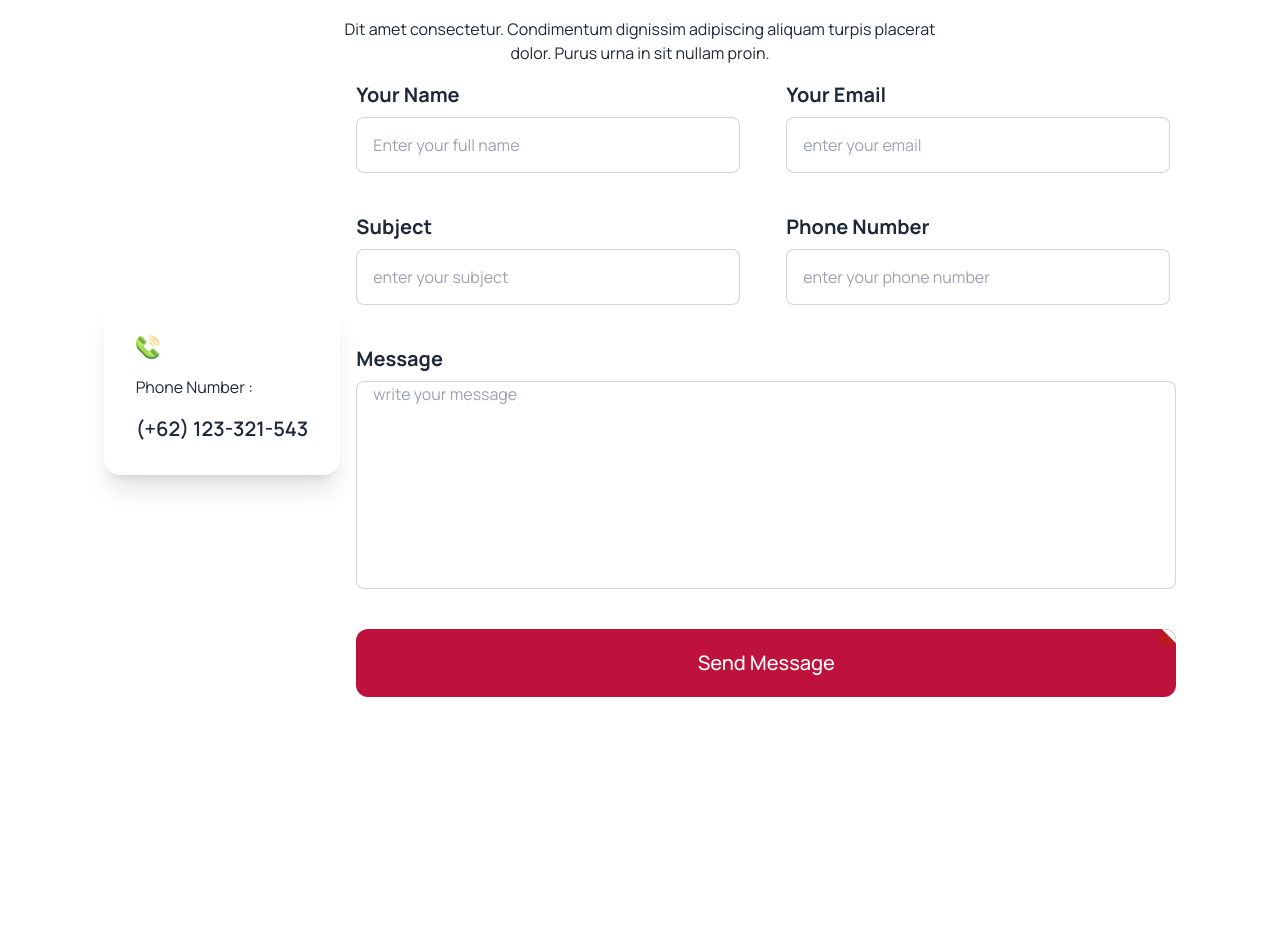
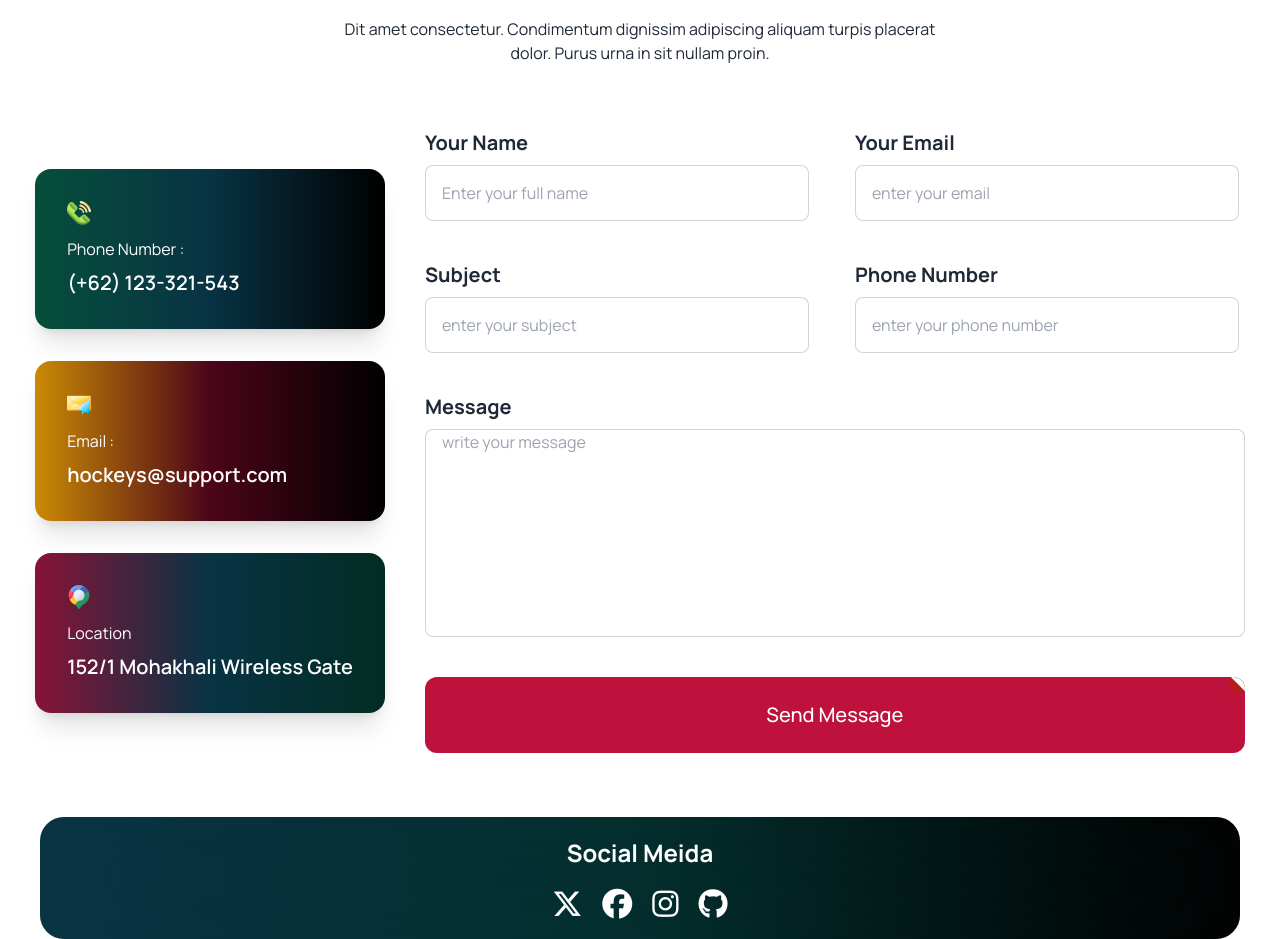
Before and after one commit to imtiazzahamedd/hockey, a plain HTML site: page index.html in a window 1280 px wide. Shown: the part 4600-5539 px from the top of the page. Before the commit the page ends 5361 px from the top, so only its background shows below. Drawn offline with nearby package versions, Linux system fonts and the light colour scheme.

Commit message:
social media

```diff
--- a/index.html
+++ b/index.html
@@ -523,68 +523,106 @@
           </div>
           <!-- get in touch second section -->
           <div class="hero ">
-            <div class="hero-content flex-col lg:flex-row">
-              <div class="cards">
+            <div class="hero-content flex-col lg:flex-row gap-10">
+              <div class="cards space-y-8">
                 <!-- first card -->
-                <div class="card  shadow-xl">
+                <div class="card text-white bg-gradient-to-r from-emerald-900 via-cyan-950 to-black shadow-xl hover:transition-all hover:scale-110 hover:duration-300
+                hover:ease-in-out hover:shadow-xl hover:shadow-teal-950">
                   <div class="card-body">
-                    <img src="Images/Group 1171275317.png" alt="" class="w-6 mb-2">
-                    <p>Phone Number :<p>
+                    <img src="Images/Group 1171275317.png" alt="" class="w-6 mb-1">
+                    <p class="-mb-2">Phone Number :<p>
                     <h2 class="card-title">(+62) 123-321-543</h2>
+
+                  </div>
+                </div>
+                <!-- second card -->
+                <div class="card text-white bg-gradient-to-r from-yellow-600 via-rose-950 to-black shadow-xl hover:transition-all hover:scale-110 hover:duration-300
+                hover:ease-in-out hover:shadow-xl hover:shadow-rose-950">
+                  <div class="card-body">
+                    <img src="Images/Group 1171275318.png" alt="" class="w-6 mb-1">
+                    <p class="-mb-2">Email :
+                      <p>
+                    <h2 class="card-title">hockeys@support.com</h2>
+
+                  </div>
+                </div>
+                <!-- third card -->
+                <div class="card text-white bg-gradient-to-r from-rose-900 via-cyan-950 to-emerald-950 shadow-xl hover:transition-all hover:scale-110 hover:duration-300
+                hover:ease-in-out hover:shadow-xl hover:shadow-cyan-950">
+                  <div class="card-body">
+                    <img src="Images/Group 1171275321.png" alt="" class="w-6 mb-1">
+                    <p class="-mb-2">Location<p>
+                    <h2 class="card-title">152/1 Mohakhali Wireless Gate</h2>
 
                   </div>
                 </div>
               </div>
 
-              <div class="grid grid-cols-1 lg:grid-cols-2 lg:gap-10 gap-5">
+              <!-- form section -->
+              <div class="grid grid-cols-1 lg:grid-cols-2 lg:gap-10 gap-5 lg:my-12">
                 <div>
                   <h2 class="text-xl font-bold mb-2">Your Name</h2>
-                <label class="input input-bordered flex items-center gap-2 lg:w-96 lg:h-14">
+                <label class="input input-bordered flex items-center gap-2 w-80 h-12 lg:w-96 lg:h-14">
                   <input type="text" class="grow" placeholder="Enter your full name" />
                 </label>
                 </div>
                <div>
                 <h2 class="text-xl font-bold mb-2">Your Email</h2>
-                <label class="input input-bordered flex items-center gap-2 lg:w-96 lg:h-14">
+                <label class="input input-bordered flex items-center gap-2 w-80 h-12  lg:w-96 lg:h-14">
                   <input type="text" class="grow" placeholder="enter your email" />
                 </label>
                </div>
 
                <div>
                 <h2 class="text-xl font-bold mb-2">Subject</h2>
-                <label class="input input-bordered flex items-center gap-2 lg:w-96 lg:h-14">
+                <label class="input input-bordered flex items-center gap-2 w-80 h-12  lg:w-96 lg:h-14">
                   <input type="text" class="grow" placeholder="enter your subject" />
                 </label>
                </div>
 
                <div>
                 <h2 class="text-xl font-bold mb-2">Phone Number</h2>
-                <label class="input input-bordered flex items-center gap-2 lg:w-96 lg:h-14">
+                <label class="input input-bordered flex items-center gap-2 w-80 h-12  lg:w-96 lg:h-14">
                   <input type="text" class="grow" placeholder="enter your phone number" />
                 </label>
                </div>
                <div class="lg:col-span-2">
                 <h2 class="text-xl font-bold mb-2">Message</h2>
-                <label class="input input-bordered flex items-start gap-2 lg:h-52">
+                <label class="input input-bordered flex items-start gap-2  h-40  lg:h-52">
                   <input type="text" class="grow " placeholder="write your message" />
                 </label>
                </div>
                <div class="lg:col-span-2">
-                <a href="#_" class="relative inline-flex items-center justify-start lg:w-[820px] px-6 py-3 overflow-hidden font-medium transition-all bg-rose-700 rounded-xl group">
+                <a href="#_" class="relative inline-flex items-center justify-start w-[327px] lg:w-[820px] px-6 py-3 overflow-hidden font-medium transition-all bg-rose-700 rounded-xl group">
                   <span class="absolute top-0 right-0 inline-block w-4 h-4 transition-all duration-500 ease-in-out bg-red-700 rounded group-hover:-mr-4 group-hover:-mt-4">
                   <span class="absolute top-0 right-0 w-5 h-5 rotate-45 translate-x-1/2 -translate-y-1/2 bg-white"></span>
                   </span>
                   <span class="absolute bottom-0 left-0 w-full h-full transition-all duration-500 ease-in-out delay-200 -translate-x-full translate-y-full bg-rose-900 rounded-2xl group-hover:mb-12 group-hover:translate-x-0"></span>
-                  <span class="relative w-full text-center text-xl py-2 text-white transition-colors duration-200 ease-in-out group-hover:text-white">Send Message</span>
+                  <span class="relative w-full text-center lg:text-xl lg:py-3 text-white transition-colors duration-200 ease-in-out group-hover:text-white">Send Message</span>
                   </a>
                </div>
 
 
               </div>
             </div>
+
+          </div>
+
           </div>
 
              </section>
+               <!-- social meida section -->
+            <section class="-my-12 bg-gradient-to-r from-cyan-950 via-teal-950 to-black rounded-3xl text-white mx-10">
+              <div class="text text-center py-5 backdrop-blur-3xl rounded-3xl">
+                <h3 class="text-2xl font-bold mb-5">Social Meida</h3>
+                <div class="flex justify-center gap-5 text-3xl">
+                  <i class="fa-brands fa-x-twitter"></i>
+                  <i class="fa-brands fa-facebook"></i>
+                  <i class="fa-brands fa-instagram"></i>
+                  <i class="fa-brands fa-github"></i>
+                </div>
+            </div>
+            </section>
 
 
     </main>
```
